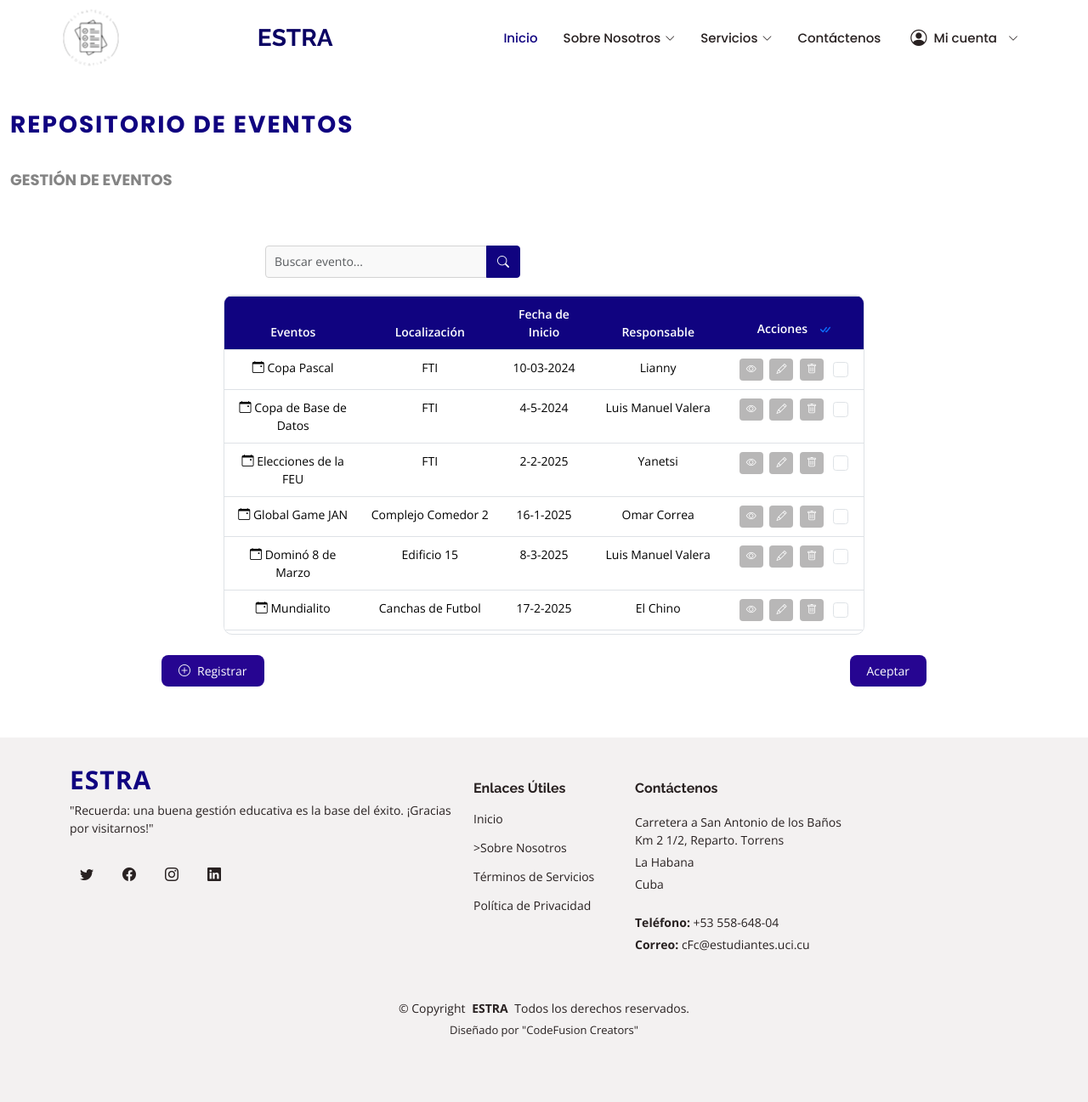
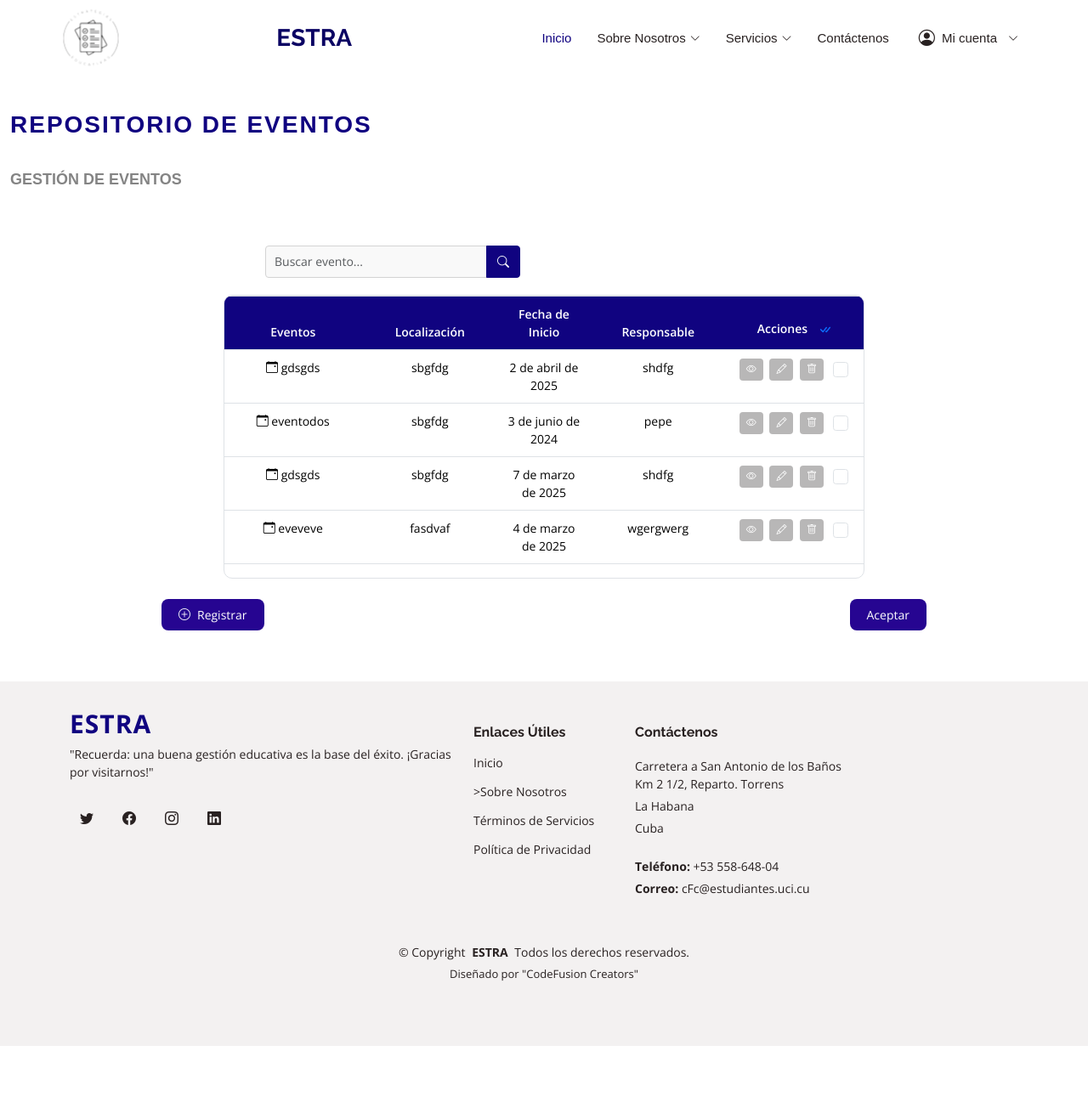
Before and after one commit to osmelmr/SGEE, a Django app: page /eventos/ in a window 1280 px wide. Shown: the whole page at 85% size. After the commit the page ends 1231 px from the top, so only its background shows below. Run offline with Django 5.2, Linux system fonts and the light colour scheme; data comes from the database, SQL or seed files in the repository; both versions use the stored data as it was after the commit; some libraries are stand-ins or nearby versions.

Commit message:
visualizando lista de eventos

```diff
--- a/SGEE/views.py
+++ b/SGEE/views.py
@@ -14,7 +14,10 @@ def estrategias_view(request):
     return render(request, 'estrategias.html',{'estrategias':estrat})
 
 def eventos_view(request):
-    return render(request, 'eventos.html')
+    # Obtener todos los eventos de la base de datos
+    eventos = Evento.objects.all()
+    # Pasar los eventos al contexto de la plantilla
+    return render(request, 'eventos.html', {'eventos': eventos})
 
 def reportes_view(request):
     return render(request, 'reportes.html')
--- a/templates/eventos.html
+++ b/templates/eventos.html
@@ -16,7 +16,7 @@
   <!--<<link href="assets/img/apple-touch-icon.png" rel="apple-touch-icon">-->
 
   <!-- Google Fonts -->
-  <link href="https://fonts.googleapis.com/css?family=Open+Sans:300,300i,400,400i,600,600i,700,700i|Raleway:300,300i,400,400i,500,500i,600,600i,700,700i|Poppins:300,300i,400,400i,500,500i,600,600i,700,700i" rel="stylesheet">
+  <link href="https://fonts.googleapis.com/css?family=Open+Sans:300,300i,400,400i,600,600i,700,700i|Raleway:300,300i,400,400i,500,500i,600,600i,700,700i" rel="stylesheet">
 
   <!-- Archivos CSS de Vendor -->
   <!--
@@ -147,14 +147,14 @@
             </tr>
           </thead>
           <tbody>
-            <!-- Fila de Ejemplo 1 -->
+            {% for evento in eventos %}
             <tr>
               <td>
-                <i class="bi bi-calendar-event"></i> Copa Pascal
+                <i class="bi bi-calendar-event"></i> {{ evento.nombre_evento }}
               </td>
-              <td>FTI</td>
-              <td>10-03-2024</td>
-              <td>Lianny</td>
+              <td>{{ evento.ubicacion_evento }}</td>
+              <td>{{ evento.fecha_inicio }}</td>
+              <td>{{ evento.profesor_cargo }}</td>
               <td>
                 <button class="btn btn-action btn-ver-detalles" title="Ver Detalles">
                   <i class="bi bi-eye"></i>
@@ -168,111 +168,11 @@
                 <input type="checkbox" class="form-check-input seleccionar-fila">
               </td>
             </tr>
-            <!-- Fila de Ejemplo 2 -->
+            {% empty %}
             <tr>
-              <td>
-                <i class="bi bi-calendar-event"></i> Copa de Base de Datos
-              </td>
-              <td>FTI</td>
-              <td>4-5-2024</td>
-              <td>Luis Manuel Valera</td>
-              <td>
-                <button class="btn btn-action btn-ver-detalles" title="Ver Detalles">
-                  <i class="bi bi-eye"></i>
-                </button>
-                <button class="btn btn-action btn-modificar" title="Modificar">
-                  <i class="bi bi-pencil"></i>
-                </button>
-                <button class="btn btn-action btn-eliminar" title="Eliminar">
-                  <i class="bi bi-trash"></i>
-                </button>
-                <input type="checkbox" class="form-check-input seleccionar-fila">
-              </td>
+              <td colspan="5" class="text-center">No hay eventos registrados.</td>
             </tr>
-            <!-- Fila de Ejemplo 3 -->
-            <tr>
-              <td>
-                <i class="bi bi-calendar-event"></i> Elecciones de la FEU
-              </td>
-              <td>FTI</td>
-              <td>2-2-2025</td>
-              <td>Yanetsi</td>
-              <td>
-                <button class="btn btn-action btn-ver-detalles" title="Ver Detalles">
-                  <i class="bi bi-eye"></i>
-                </button>
-                <button class="btn btn-action btn-modificar" title="Modificar">
-                  <i class="bi bi-pencil"></i>
-                </button>
-                <button class="btn btn-action btn-eliminar" title="Eliminar">
-                  <i class="bi bi-trash"></i>
-                </button>
-                <input type="checkbox" class="form-check-input seleccionar-fila">
-              </td>
-            </tr>
-            <!-- Fila de Ejemplo 4 -->
-            <tr>
-              <td>
-                <i class="bi bi-calendar-event"></i> Global Game JAN
-              </td>
-              <td>Complejo Comedor 2</td>
-              <td>16-1-2025</td>
-              <td>Omar Correa</td>
-              <td>
-                <button class="btn btn-action btn-ver-detalles" title="Ver Detalles">
-                  <i class="bi bi-eye"></i>
-                </button>
-                <button class="btn btn-action btn-modificar" title="Modificar">
-                  <i class="bi bi-pencil"></i>
-                </button>
-                <button class="btn btn-action btn-eliminar" title="Eliminar">
-                  <i class="bi bi-trash"></i>
-                </button>
-                <input type="checkbox" class="form-check-input seleccionar-fila">
-              </td>
-            </tr>
-            <!-- Fila de Ejemplo 5 -->
-            <tr>
-              <td>
-                <i class="bi bi-calendar-event"></i> Dominó 8 de Marzo
-              </td>
-              <td>Edificio 15</td>
-              <td>8-3-2025</td>
-              <td>Luis Manuel Valera</td>
-              <td>
-                <button class="btn btn-action btn-ver-detalles" title="Ver Detalles">
-                  <i class="bi bi-eye"></i>
-                </button>
-                <button class="btn btn-action btn-modificar" title="Modificar">
-                  <i class="bi bi-pencil"></i>
-                </button>
-                <button class="btn btn-action btn-eliminar" title="Eliminar">
-                  <i class="bi bi-trash"></i>
-                </button>
-                <input type="checkbox" class="form-check-input seleccionar-fila">
-              </td>
-            </tr>
-            <!-- Fila de Ejemplo 6 -->
-            <tr>
-              <td>
-                <i class="bi bi-calendar-event"></i> Mundialito
-              </td>
-              <td>Canchas de Futbol</td>
-              <td>17-2-2025</td>
-              <td>El Chino</td>
-              <td>
-                <button class="btn btn-action btn-ver-detalles" title="Ver Detalles">
-                  <i class="bi bi-eye"></i>
-                </button>
-                <button class="btn btn-action btn-modificar" title="Modificar">
-                  <i class="bi bi-pencil"></i>
-                </button>
-                <button class="btn btn-action btn-eliminar" title="Eliminar">
-                  <i class="bi bi-trash"></i>
-                </button>
-                <input type="checkbox" class="form-check-input seleccionar-fila">
-              </td>
-            </tr>
+            {% endfor %}
           </tbody>
         </table>
       </div>
```
Also changed, not shown: db.sqlite3.
